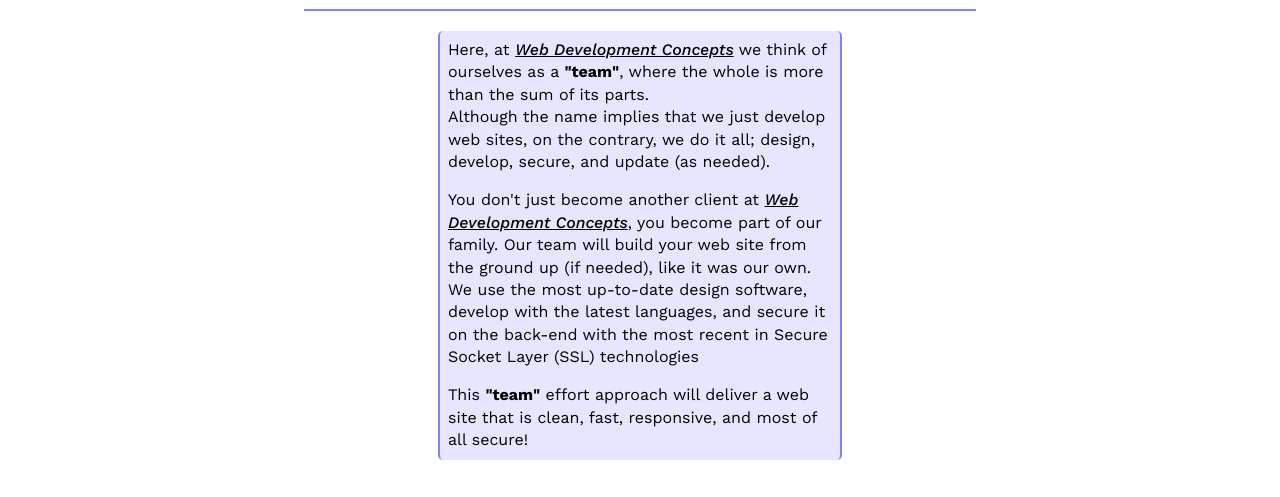
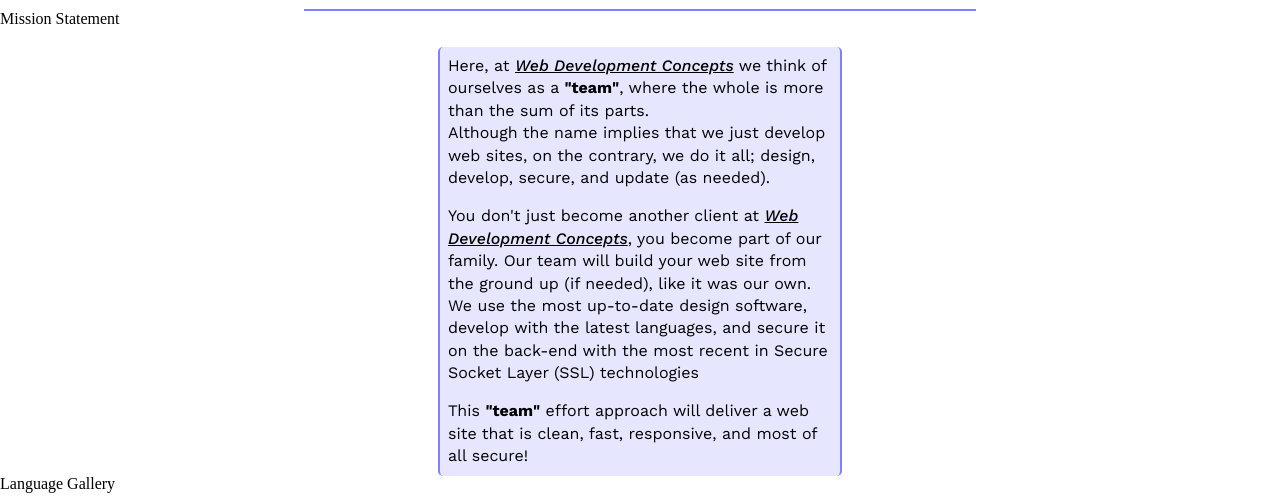
Before and after one commit to Baerlucky/Company-Home-Page, a plain HTML site: page index.html in a window 1280 px wide. Shown: the part 455-952 px from the top of the page. Drawn offline with Linux system fonts and the light colour scheme; files whose address does not match are found by name.

Commit message:
Added Section Titles

```diff
--- a/index.html
+++ b/index.html
@@ -41,6 +41,7 @@
     </nav>
     <main>
       <section>
+        <div class="secTitle">Mission Statement</div>
         <div id="mission-statement">
           <div class="statement-inner">
             <p>Here, at <u class="words">Web Development Concepts</u> we think of ourselves as a <strong class="word">"team"</strong>,
@@ -54,6 +55,7 @@
         </div>
       </section>
       <section>
+        <div class="secTitle">Language Gallery</div>
         <div id="lang-gallery">
           <div class="imgContainer one">
             <figure class="imgBx">
@@ -95,6 +97,7 @@
         </div>
       </section>
       <section>
+        <div class="secTitle">Meet The Team</div>
         <div id="employees">
           <div class="teamPlayers">
             <div class="player">
```
